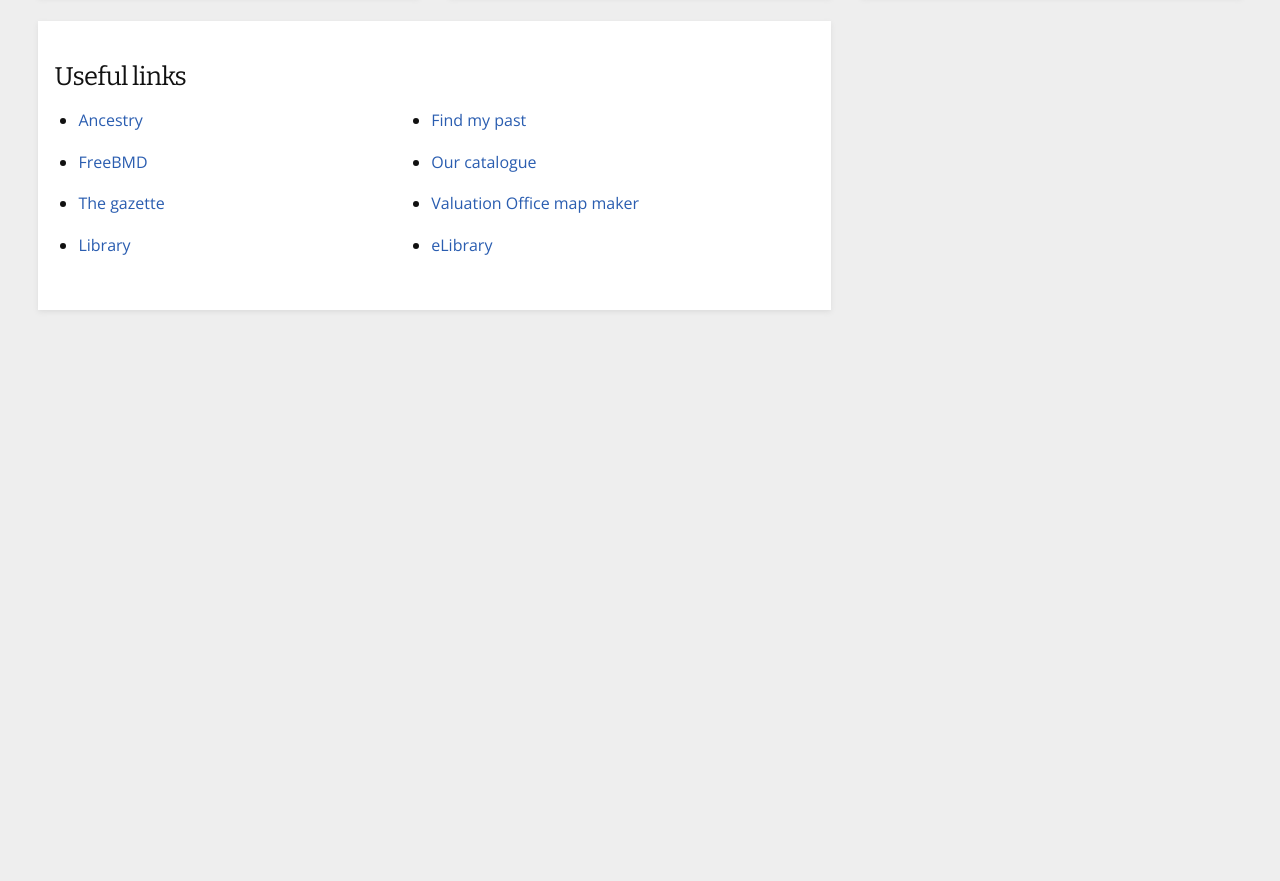
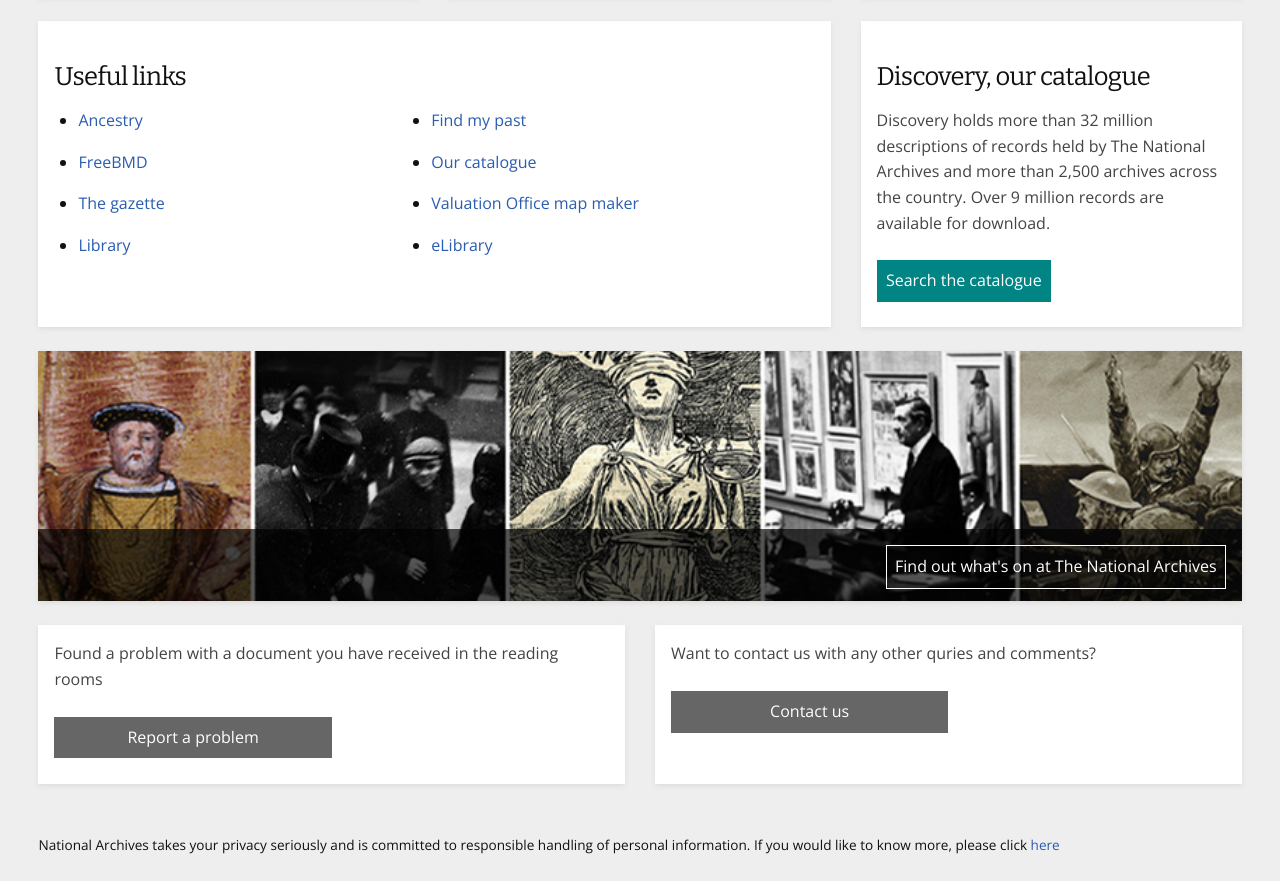
Before and after one commit to nationalarchives/tna-legacy-readers, a website: page pug/index.pug in a window 1280 px wide. Shown: the part 657-1538 px from the top of the page. Before the commit the page ends 1015 px from the top, so only its background shows below. Drawn offline with nearby package versions, Linux system fonts and the light colour scheme; files that its build step writes are made by us from their sources; files whose address does not match are found by name.

Commit message:
more updated content

```diff
--- a/pug/index.pug
+++ b/pug/index.pug
@@ -110,3 +110,37 @@
                                                 li: a(href='http://www.nationalarchives.gov.uk/labs/valuation-office-map-finder/' target='_blank' title='Link opens in a new window') Valuation Office map maker
                                                 li: a(href='http://tna.koha-ptfs.co.uk/' target='_blank' title='Link opens in a new window') Library
                                                 li: a(href='http://tnacufts.koha-ptfs.co.uk/CJDB/TNA/browse' target='_blank' title='Link opens in a new window') eLibrary
+
+                                div.col-card-4
+                                    div.card
+                                        div.entry-content
+                                            h2 Discovery, our catalogue
+                                            p Discovery holds more than 32 million descriptions of records held by The National Archives and more than 2,500 archives across the country. Over 9 million records are available for download.
+                                            a(href='#' role='button').button.half Search the catalogue
+
+                div.row.spacing-bottom
+                    div.col-md-12
+                        div.shadow.background-image
+                            div.overlay-container
+                                div.overlay.text-right
+                                    a(href='http://www.nationalarchives.gov.uk/about/visit-us/whats-on/events/' role='button' target='_blank').button.ghost Find out what's on at The National Archives
+
+                div.row.spacing-bottom
+                    div.col-md-12
+                        div.cards
+                            div.flex-row.equal-heights.last
+                                div.col-card-6
+                                    div.card
+                                        div.entry-content
+                                            p Found a problem with a document you have received in the reading rooms
+                                            a(href='#' role='button').button.secondary.half Report a problem
+
+                                div.col-card-6
+                                    div.card
+                                        div.entry-content
+                                            p Want to contact us with any other quries and comments?
+                                            a(href='#' role='button').button.secondary.half Contact us
+
+                div.row
+                    div.col-md-12
+                        small #[The National Archives takes your privacy seriously and is committed to responsible handling of personal information. If you would like to know more, please click] #[a(href="http://www.nationalarchives.gov.uk/legal/privacy-policy/") here]
```
Also changed, not shown: test.html (+43 -0 lines).
